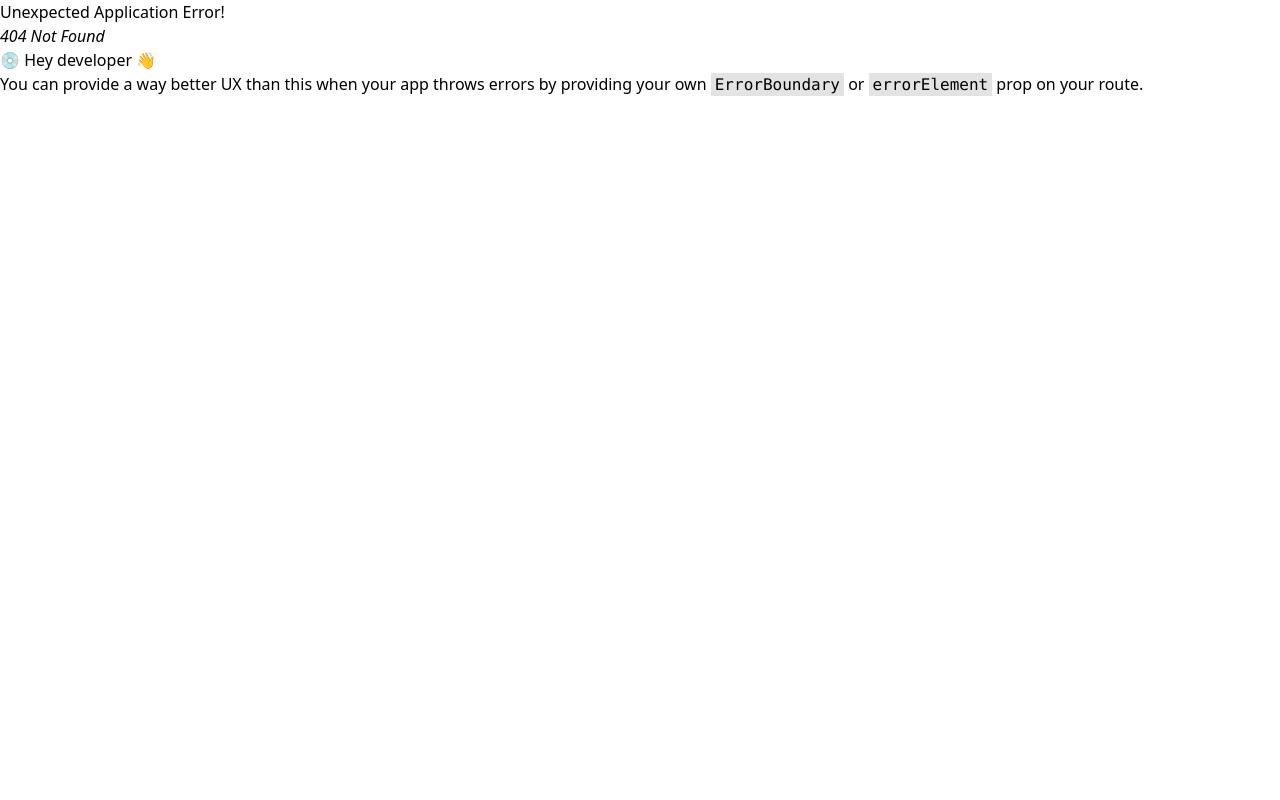
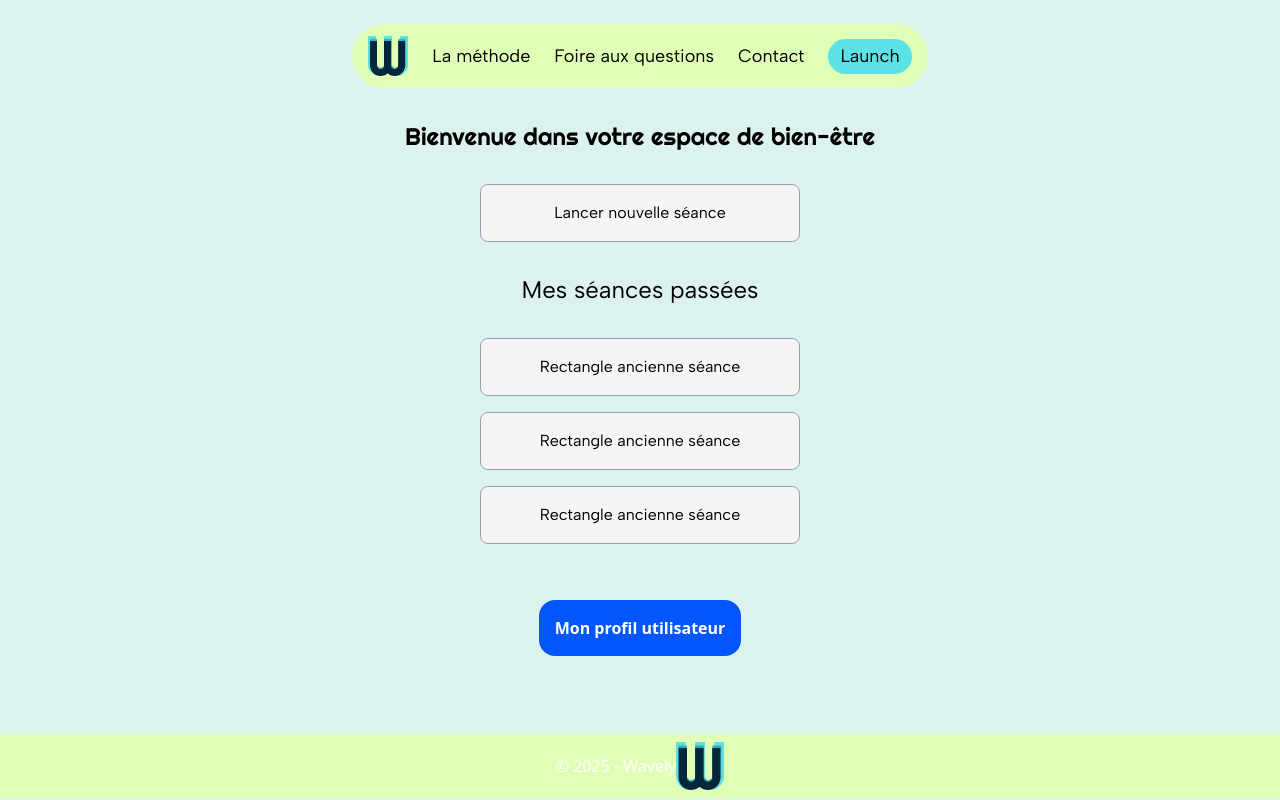
Before and after one commit to svetlanouchka/wavely-app, a React (Vite) app in the folder frontend/: page /myspace in a window 1280 px wide. Before the commit this address had no page. Built offline with nearby package versions, Linux system fonts and the light colour scheme.

Commit message:
espace user front (not finish)

```diff
--- a/frontend/src/Router.jsx
+++ b/frontend/src/Router.jsx
@@ -10,6 +10,7 @@ import ContactPage from "@pages/ContactPage";
 import SignUpPage from "@pages/SignUpPage";
 import LoginPage from "@pages/LoginPage";
 import SeancePage from "@pages/SeancePage";
+import UserPage from "@pages/UserPage";
 
 function AppLayout() {
 	return (
@@ -32,6 +33,7 @@ const router = createBrowserRouter([
 			{ path: "/contact", element: <ContactPage /> },
 			{ path: "/signup", element: <SignUpPage /> },
 			{ path: "/login", element: <LoginPage /> },
+			{ path: "/myspace", element: <UserPage /> },
 		],
 	},
 ]);
--- a/frontend/src/components/Layout/Footer.jsx
+++ b/frontend/src/components/Layout/Footer.jsx
@@ -2,7 +2,7 @@ import logo from "../../assets/Logo_W.png";
 
 export default function Footer() {
 	return (
-		<footer className="bg-green-header h-16 text-white text-center p-4 mt-30 flex justify-center items-center">
+		<footer className="bg-green-header h-16 text-white text-center p-4 flex justify-center items-center">
 			&copy; 2025 - Wavely
 			<img src={logo} alt="logo" className="h-12 w-12" />
 		</footer>
--- a/frontend/src/components/Layout/Layout.jsx
+++ b/frontend/src/components/Layout/Layout.jsx
@@ -6,7 +6,7 @@ export default function Layout() {
 	return (
 		<div className="flex flex-col min-h-screen bg-blue-light">
 			<Header backgroundColor="bg-green-header" />
-			<main className="min-h-[calc(100vh-154px)] flex flex-col justify-center">
+			<main className="min-h-[calc(100vh-154px)]">
 				<Outlet />
 			</main>
 			<Footer />
--- /dev/null
+++ b/frontend/src/components/Rectangle.jsx
@@ -0,0 +1,7 @@
+export default function Rectangle() {
+	return (
+		<div className="font-albert-sans border-1 border-gray-400 rounded-lg bg-gray-light px-8 py-4 text-center mb-4">
+			Rectangle ancienne séance
+		</div>
+	);
+}
--- a/frontend/src/pages/UserPage.jsx
+++ b/frontend/src/pages/UserPage.jsx
@@ -0,0 +1,42 @@
+import Rectangle from "@components/Rectangle";
+import ButtonMain from "../ui/ButtonMain";
+import { Link } from "react-router-dom";
+
+export default function UserPage() {
+	return (
+		<div className="">
+			<div className="flex flex-col items-center justify-center">
+				<h1 className="my-8 font-righteous text-3xl md:text-2xl text-center">
+					Bienvenue dans votre espace de bien-être
+				</h1>
+				<div className="w-[80%] max-w-[20rem]">
+					<Link to="/frequencies">
+						<div className="font-albert-sans border-1 border-gray-400 rounded-lg bg-gray-light px-8 py-4 text-center">
+							Lancer nouvelle séance
+						</div>
+					</Link>
+				</div>
+				<h2 className="font-albert-sans text-2xl my-8">Mes séances passées</h2>
+				<div className="w-[80%] max-w-[20rem]">
+					<Rectangle />
+					<Rectangle />
+					<Rectangle />
+				</div>
+			</div>
+			<div className="flex justify-center">
+				<Link to="/">
+					<ButtonMain
+						text="Mon profil utilisateur"
+						style={{
+							backgroundColor: "#0356fc",
+							color: "white",
+							borderRadius: "1rem",
+							padding: "1rem",
+							margin: "2.5rem auto",
+						}}
+					/>
+				</Link>
+			</div>
+		</div>
+	);
+}
```
